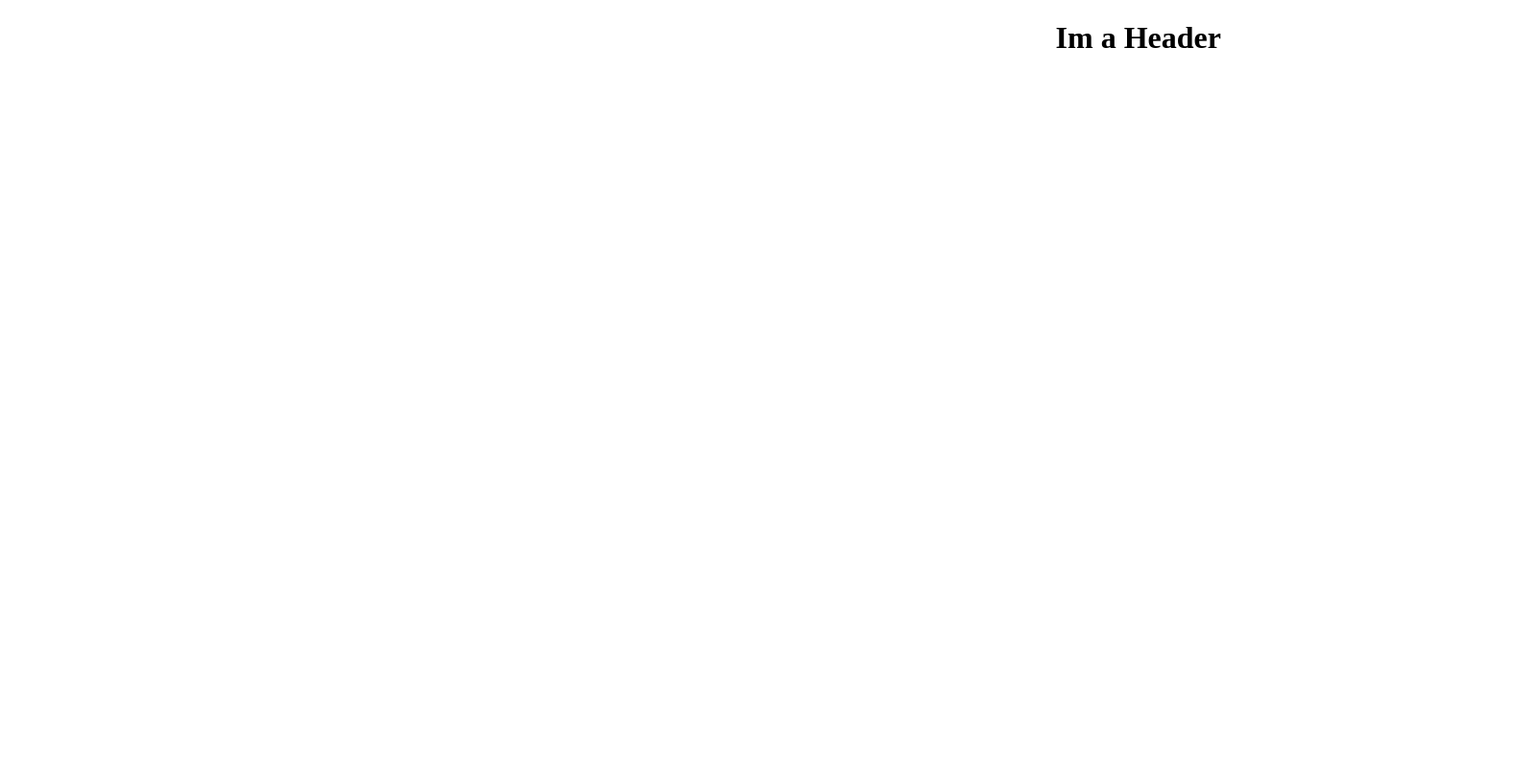
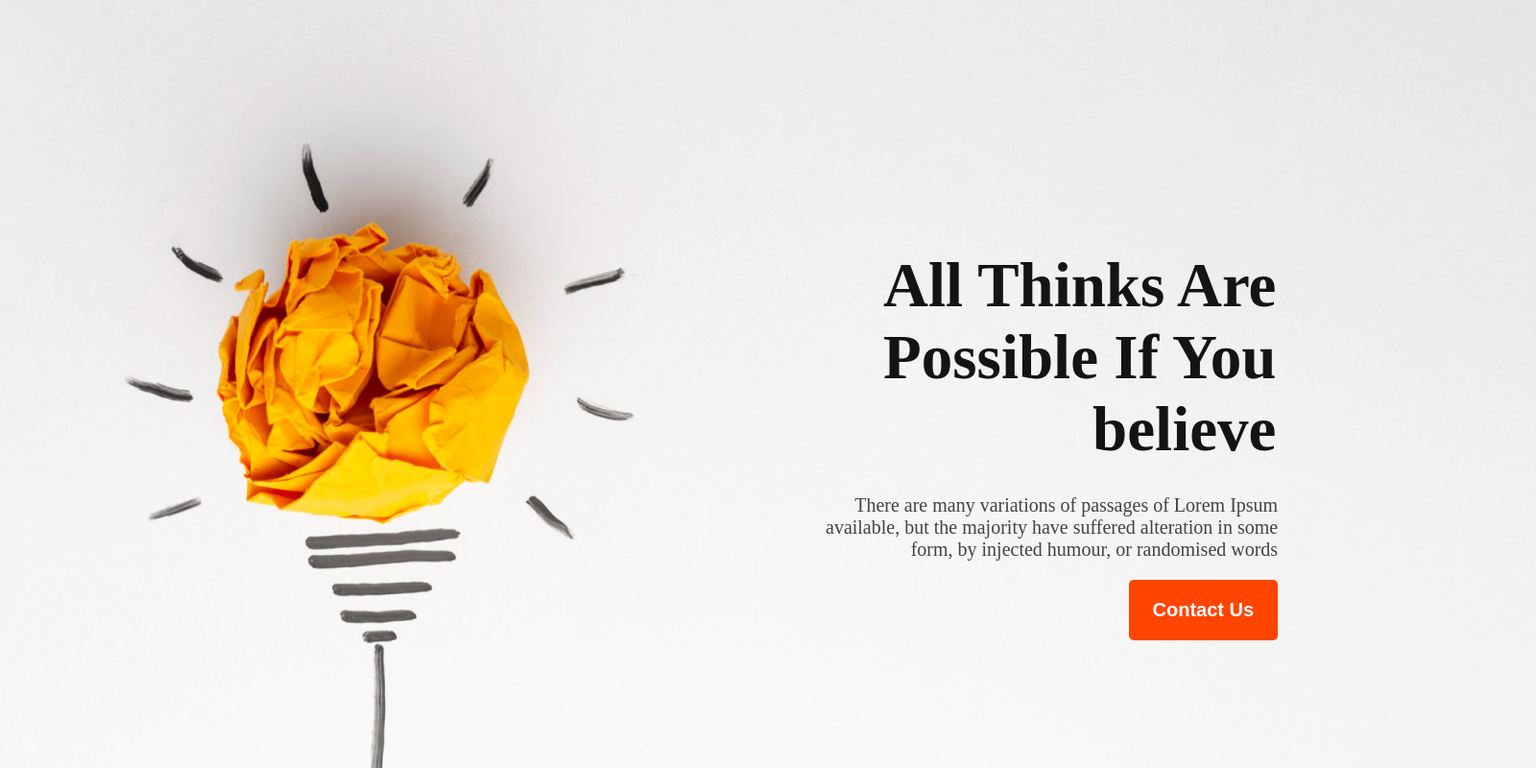
Before and after one commit to Thejellyfish1024/My-first-portfolio-website, a plain HTML site: page index.html in a window 1280 px wide. Shown: the whole page at 96% size, 1600 px wide, since content can reach past the window. Drawn offline with Linux system fonts and the light colour scheme.

Commit message:
added index

```diff
--- a/index.html
+++ b/index.html
@@ -1,16 +1,26 @@
 <!DOCTYPE html>
 <html lang="en">
+
 <head>
     <meta charset="UTF-8">
     <meta name="viewport" content="width=device-width, initial-scale=1.0">
-    <title>Document</title>
-    <style>
-        h1{
-            text-align: right;
-        }
-    </style>
+    <title>First portfolio website</title>
+    <link rel="stylesheet" href="styles/main.css">
 </head>
+
 <body>
-    <h1>Im a Header</h1>
+    <header>
+        <div class="header">
+            <div class="header-content">
+                    <h2 class="header-head">All Thinks Are<br>Possible If You<br>believe</h2>
+                <p class="header-para">There are many variations of passages of Lorem Ipsum <br> available, but the
+                    majority have suffered alteration in some <br> form, by injected humour, or randomised words</p>
+                <button class="header-button">Contact Us</button>
+            </div>
+        </div>
+    </header>
+    <main></main>
+    <footer></footer>
 </body>
+
 </html>
```
Also changed, not shown: portfolio.html (deleted, +0 -26 lines).
